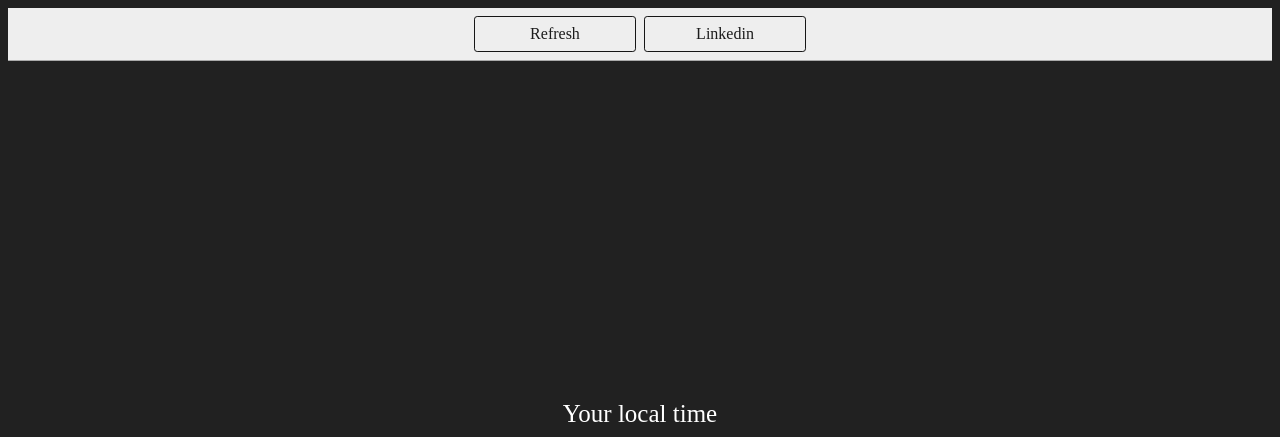
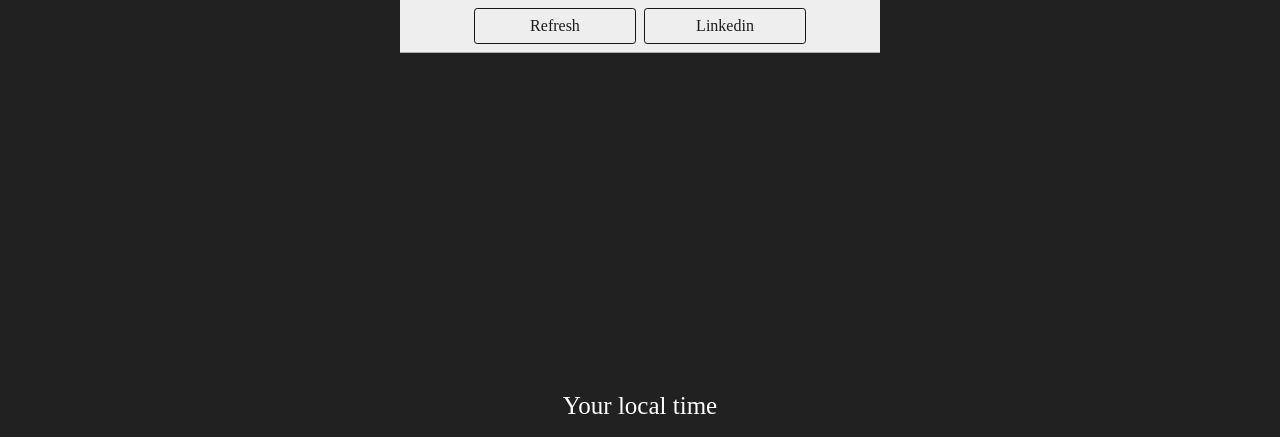
Before and after one commit to VaibhavBadhani/javascript_projects_stackblitz, a website: page 3-DigitalClock/index.html in a window 1280 px wide. Shown: the top 437 px of the page. Drawn offline with Linux system fonts and the light colour scheme.

Commit message:
styles_updated

```diff
--- a/3-DigitalClock/style.css
+++ b/3-DigitalClock/style.css
@@ -21,6 +21,13 @@ nav a {
   body {
     background-color: #212121;
     color: #fff;
+  }
+  body {
+    width: 300px;
+    max-width: 750px;
+    min-width: 480px;
+    margin: 0 auto;
+    background-color: #212121;
   }
   .center {
     /* padding: 2%; */
```
